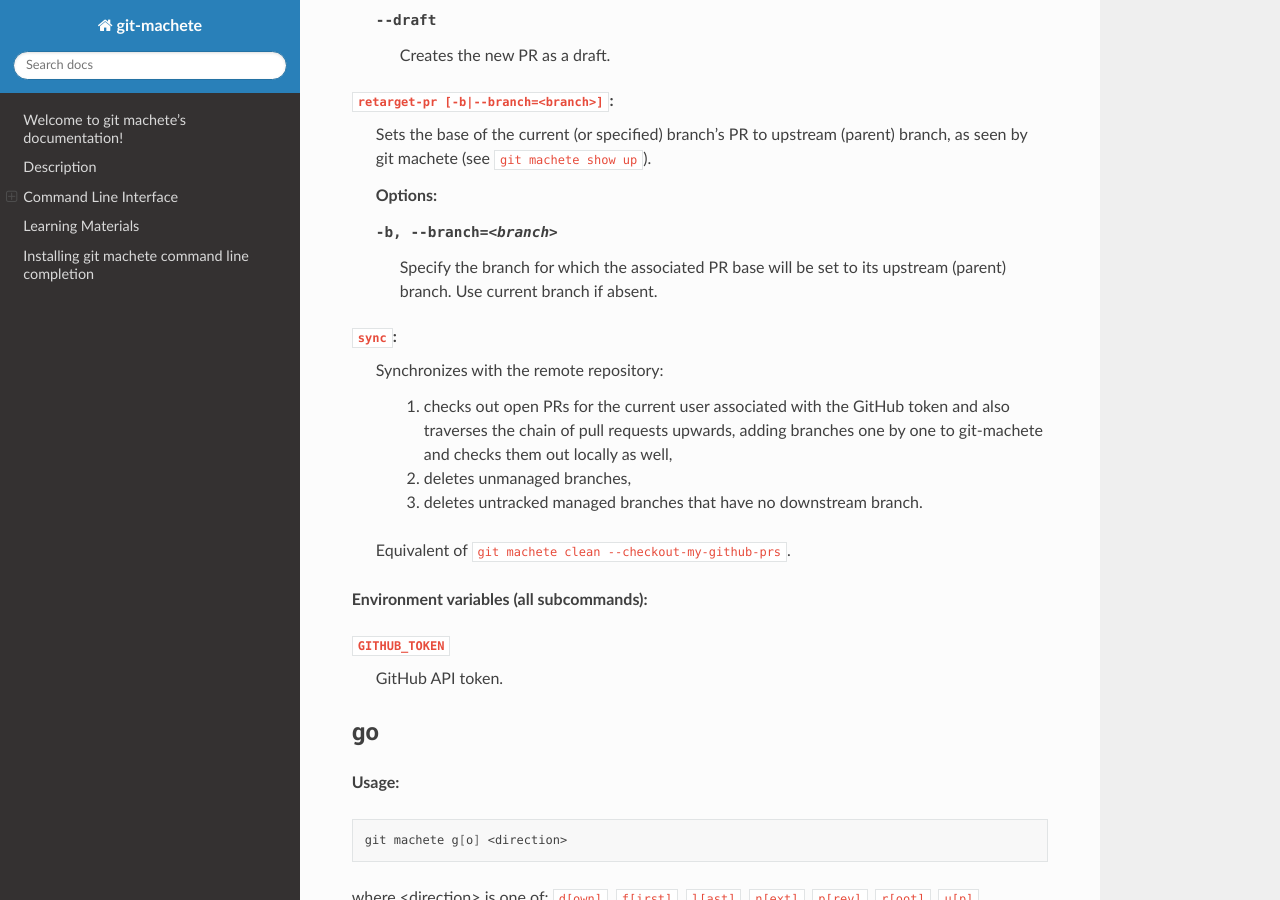
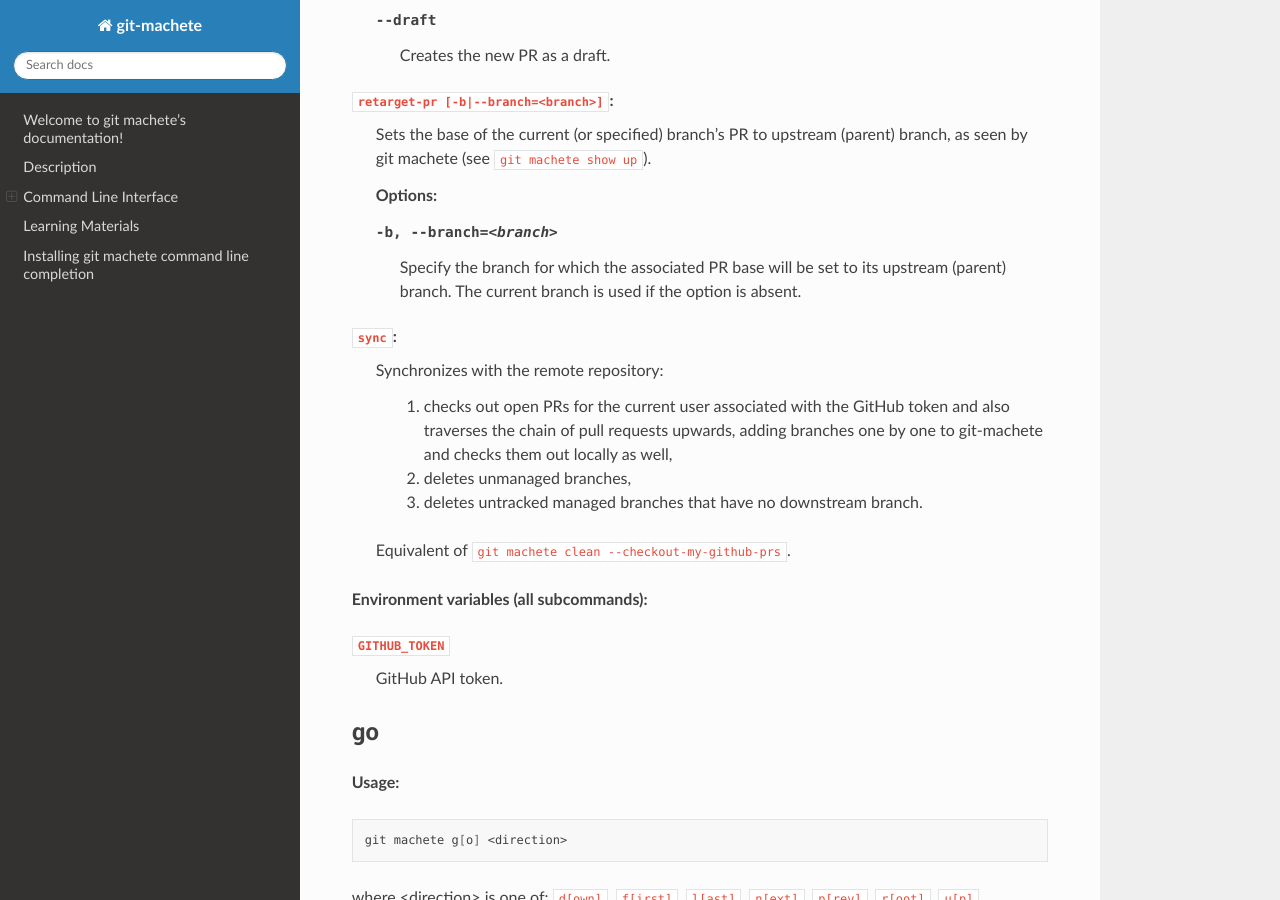
Before and after one commit to VirtusLab/git-machete, a Sphinx documentation site: the page built from docs/source/index.rst, in a window 1280 px wide and 900 px high, scrolled down 18255 px. Built offline with Sphinx 7.4.7 and the Read the Docs theme 2.0.0, drawn with Linux system fonts in a browser that asks for light colours.

Commit message:
Update docs/source/cli_help/github.rst
Co-authored-by: Paweł Lipski <pawel.p.lipski@gmail.com>

```diff
--- a/docs/source/cli_help/github.rst
+++ b/docs/source/cli_help/github.rst
@@ -62,7 +62,7 @@
 
     **Options:**
 
-    -b, --branch=<branch>     Specify the branch for which the associated PR base will be set to its upstream (parent) branch. Use current branch if absent.
+    -b, --branch=<branch>     Specify the branch for which the associated PR base will be set to its upstream (parent) branch. The current branch is used if the option is absent.
 
 ``sync``:
     Synchronizes with the remote repository:
```
